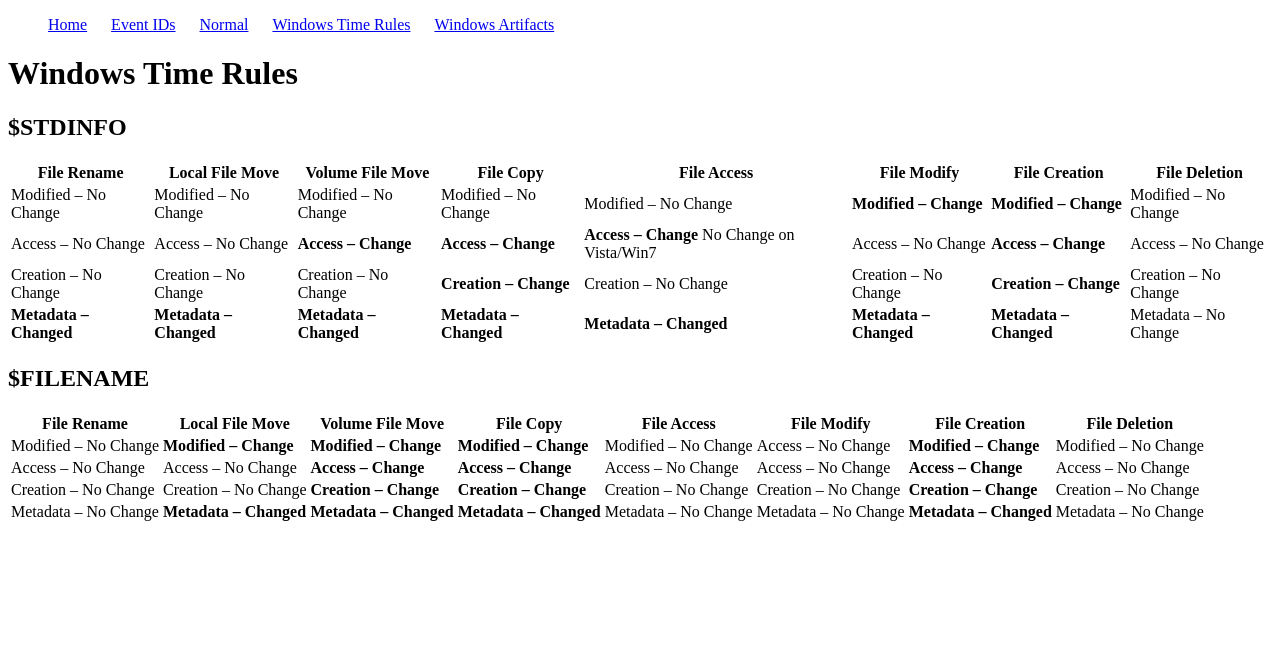
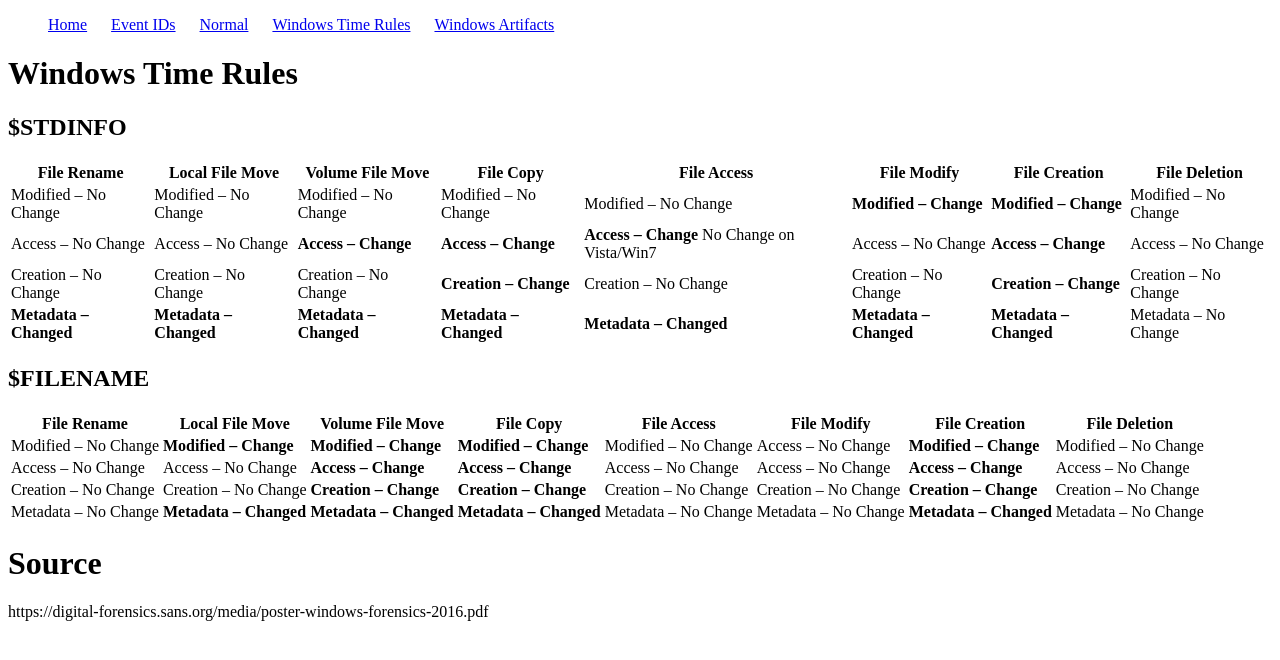
Before and after one commit to jipegit/jipegit.github.io, a Jekyll site: the page built from windows-time-rules.md, in a window 1280 px wide. Shown: the top 660 px of the page. Built offline with Jekyll 4.4.1, drawn with Linux system fonts in a browser that asks for light colours.

Commit message:
Update windows-time-rules.md

```diff
--- a/windows-time-rules.md
+++ b/windows-time-rules.md
@@ -22,3 +22,7 @@ permalink: windows-time-rules
 | Access – No Change   | Access – No Change   | <b>Access – Change</b>    | <b>Access – Change</b>    | Access – No Change   | Access – No Change   | <b>Access – Change</b>    | Access – No Change   |
 | Creation – No Change | Creation – No Change | <b>Creation – Change</b>  | <b>Creation – Change</b>  | Creation – No Change | Creation – No Change | <b>Creation – Change</b>  | Creation – No Change |
 | Metadata – No Change | <b>Metadata – Changed</b>   | <b>Metadata – Changed</b> | <b>Metadata – Changed</b> | Metadata – No Change   | Metadata – No Change   | <b>Metadata – Changed</b> | Metadata – No Change |
+
+# Source
+
+https://digital-forensics.sans.org/media/poster-windows-forensics-2016.pdf
```
